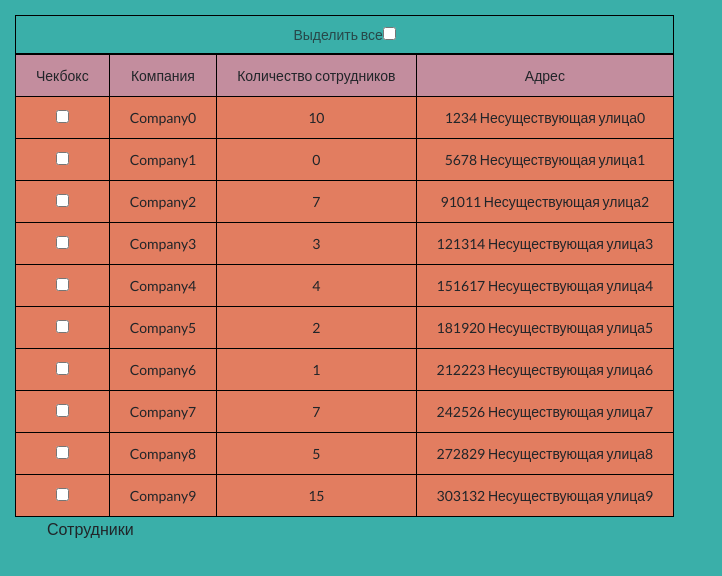
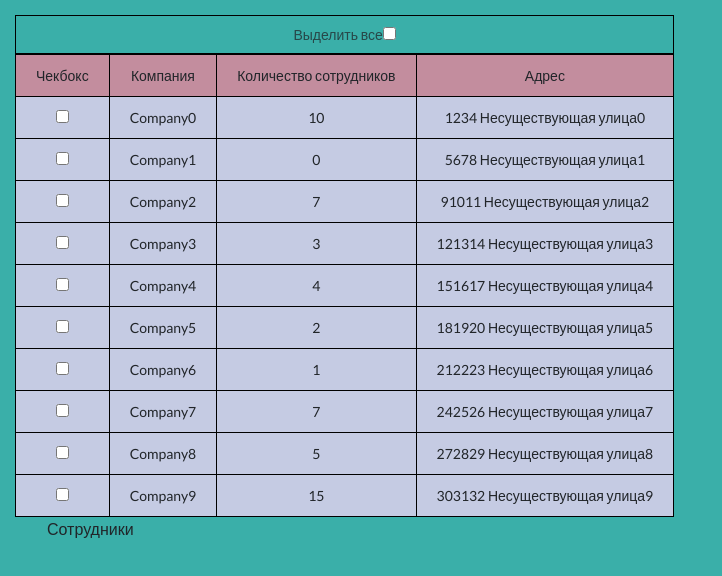
Before and after one commit to Zakharov1984/testing_project_adept, a React (Create React App) app: page / in a window 1280 px wide. Shown: the top 576 px of the page, without its empty margins (0-722 px from the left). Built offline with nearby package versions, Linux system fonts and the light colour scheme; data requests are answered from the project's data file.

Commit message:
apdate_bg_colors

```diff
--- a/src/app/styles/globalVar.scss
+++ b/src/app/styles/globalVar.scss
@@ -1,3 +1,5 @@
 $main-bg-color: #3AAFA9;
+$bg-table-item: #C5CBE3;
+$bg-table-item-active: #E27D60;
 
 $main-padding: 15px;
--- a/src/components/CompaniesList/CompaniesList.module.scss
+++ b/src/components/CompaniesList/CompaniesList.module.scss
@@ -1,3 +1,5 @@
+@import '../../app/styles/globalVar.scss';
+
 .companiesTable  {
-  background-color: #E27D60 ;
+  background-color: $bg-table-item;
 }
--- a/src/components/TableItem/TableItem.module.scss
+++ b/src/components/TableItem/TableItem.module.scss
@@ -1,3 +1,5 @@
+@import '../../app/styles/globalVar.scss';
+
 .active {
-  background-color: #C5CBE3;
+  background-color: $bg-table-item-active;
 }
```
